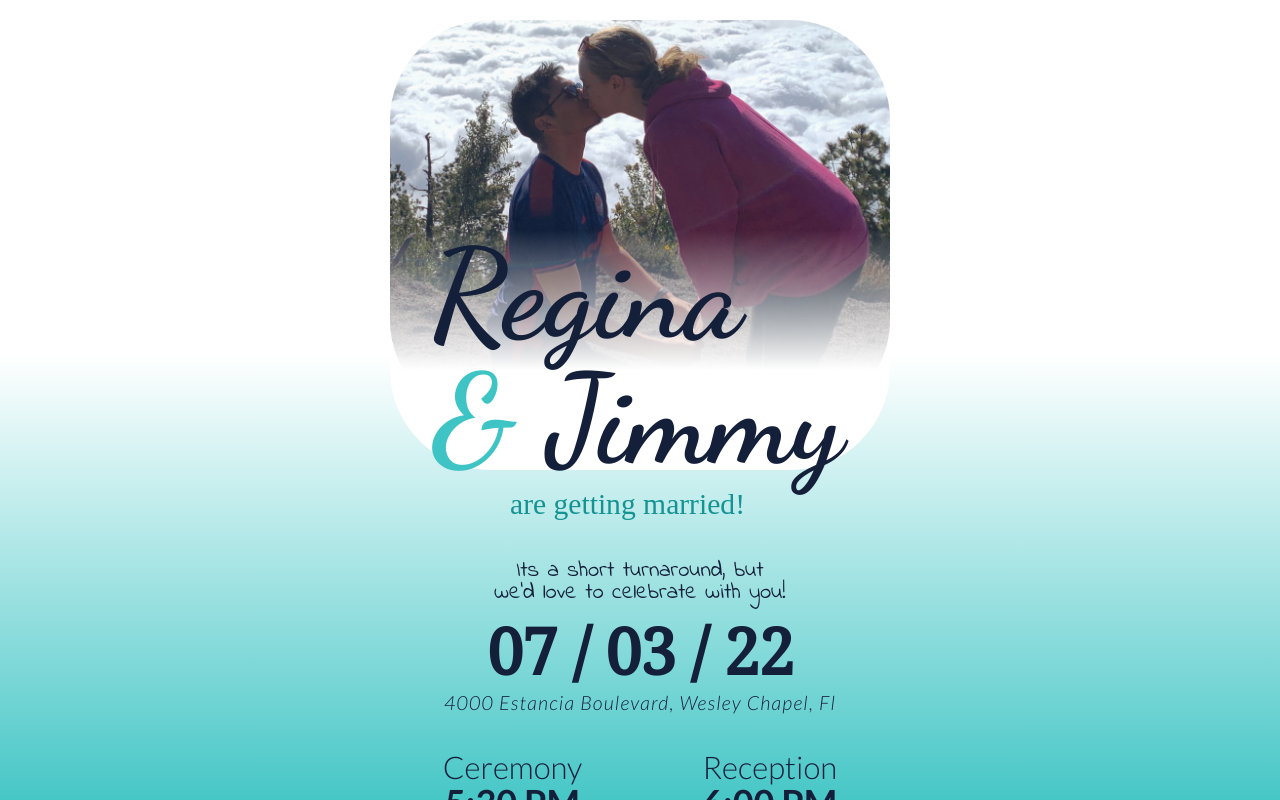
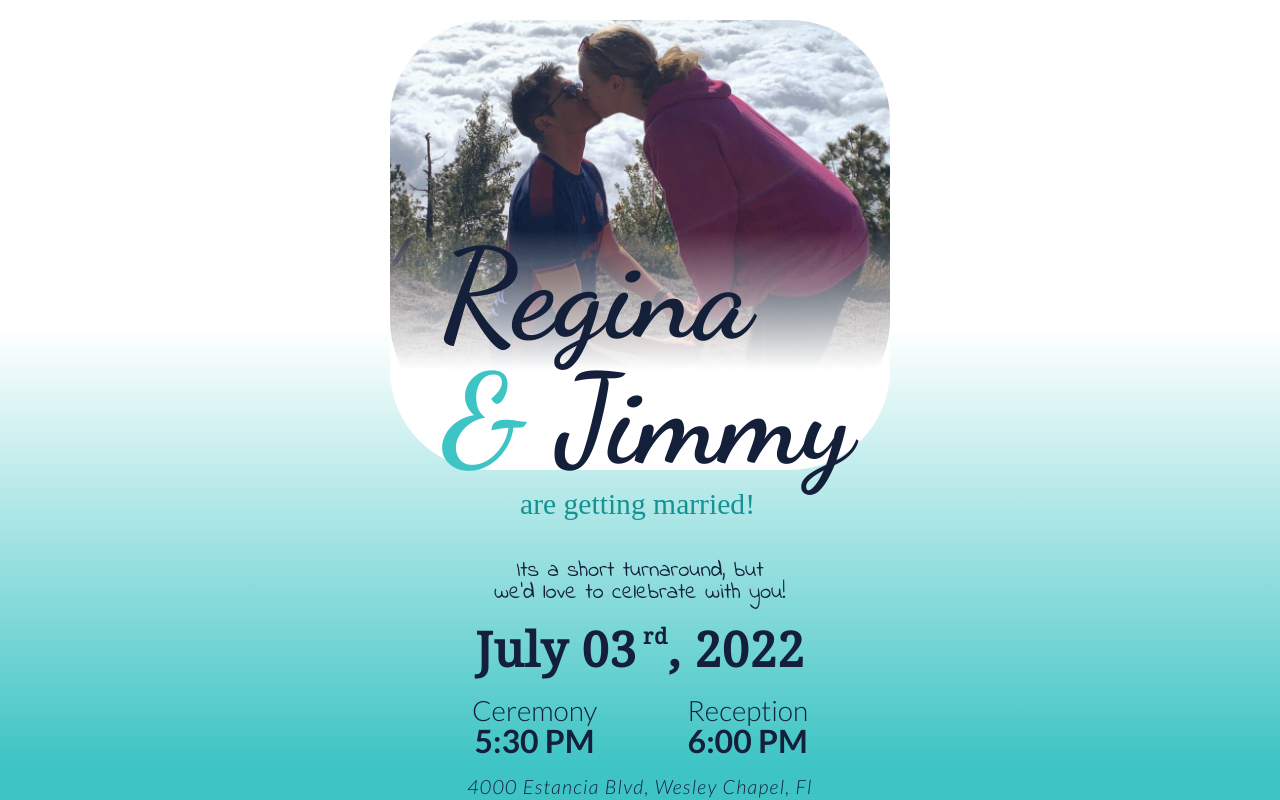
Before and after one commit to rgdonovan/wedding-survey, a React (Create React App) app: page / in a window 1280 px wide. Shown: the top 800 px of the page. Built offline with nearby package versions, Linux system fonts and the light colour scheme; a web font is replaced by a local one.

Commit message:
tweaked styles

```diff
--- a/src/App.js
+++ b/src/App.js
@@ -12,12 +12,13 @@ function App() {
       </div >
       <div className="info">
         <p className="info__top">Its a short turnaround, but <br />we'd love to celebrate with you!</p>
-        <h2 className="info__date">07 / 03 / 22</h2>
-        <h3 className="info__location">4000 Estancia Boulevard, Wesley Chapel, Fl</h3>
+        <h2 className="info__date">July 03<span> rd</span>, 2022</h2>
+
         <div className="timebox">
           <h2 className="timebox__time"><span>Ceremony </span><br />5:30 PM</h2>
           <h2 className="timebox__time"><span> Reception </span><br />6:00 PM</h2>
         </div>
+        <h3 className="info__location">4000 Estancia Blvd, Wesley Chapel, Fl</h3>
         <h2 className="info__deadline">Please RSVP by<br /> <span>April 30th</span></h2>
         <nav>
           <a href="https://forms.gle/DzH5CZ1R2ZX4mm2S9">RSVP</a>
--- a/src/index.scss
+++ b/src/index.scss
@@ -174,6 +174,7 @@ html {
     left: 0;
     right: 0;
     margin: 0 auto;
+    padding-left: 20px;
     width: 100%;
     max-width: 420px;
 
@@ -200,44 +201,37 @@ html {
 
 .info {
   background-color: rgb(62, 196, 196);
-  padding: 30px 0px 0;
+  padding: 30px 20px 0;
   font-family: 'Lato', sans-serif;
   color: rgb(20 31 58);
   max-width: 440px;
-  margin: 50px auto;
-
-  h4 {
-    margin: 0 10px;
-    text-align: left;
-    font-family: 'Noto Serif',
-      serif;
-  }
+  margin: 25px auto;
 
   &__top {
     font-size: 1.4rem;
     font-family: 'Indie Flower', cursive;
-    margin-bottom: 14px;
   }
 
   &__date {
     font-family: 'Noto Serif', serif;
-    font-size: 4rem;
+    font-size: 3rem;
     font-weight: 700;
-    margin-bottom: 10px;
-    letter-spacing: -1px;
+    margin: 20px 0;
+    letter-spacing: 0.8px;
+
 
     span {
       font-size: 1.35rem;
-      vertical-align: middle;
+      vertical-align: top;
     }
   }
 
   &__location {
     font-style: italic;
     font-size: 1.22rem;
-    font-weight: 200;
-    margin-bottom: 35px;
-    letter-spacing: 1.2px;
+    font-weight: 400;
+    margin-bottom: 5px;
+    letter-spacing: 1.3px;
   }
 
   &__text {
@@ -264,18 +258,18 @@ html {
   .timebox {
     display: flex;
     justify-content: center;
-    gap: 120px;
-    margin-bottom: 44px;
+    gap: 90px;
+    margin-bottom: 20px;
     font-family: 'Lato',
       sans-serif;
 
     &__time {
-      font-size: 2.25rem;
+      font-size: 2rem;
       font-weight: 700;
 
       span {
         font-weight: 300;
-        font-size: 1.95rem;
+        font-size: 1.75rem;
       }
     }
   }
```
Also changed, not shown: 2 other files (tests, documents, lock files or other folders).
